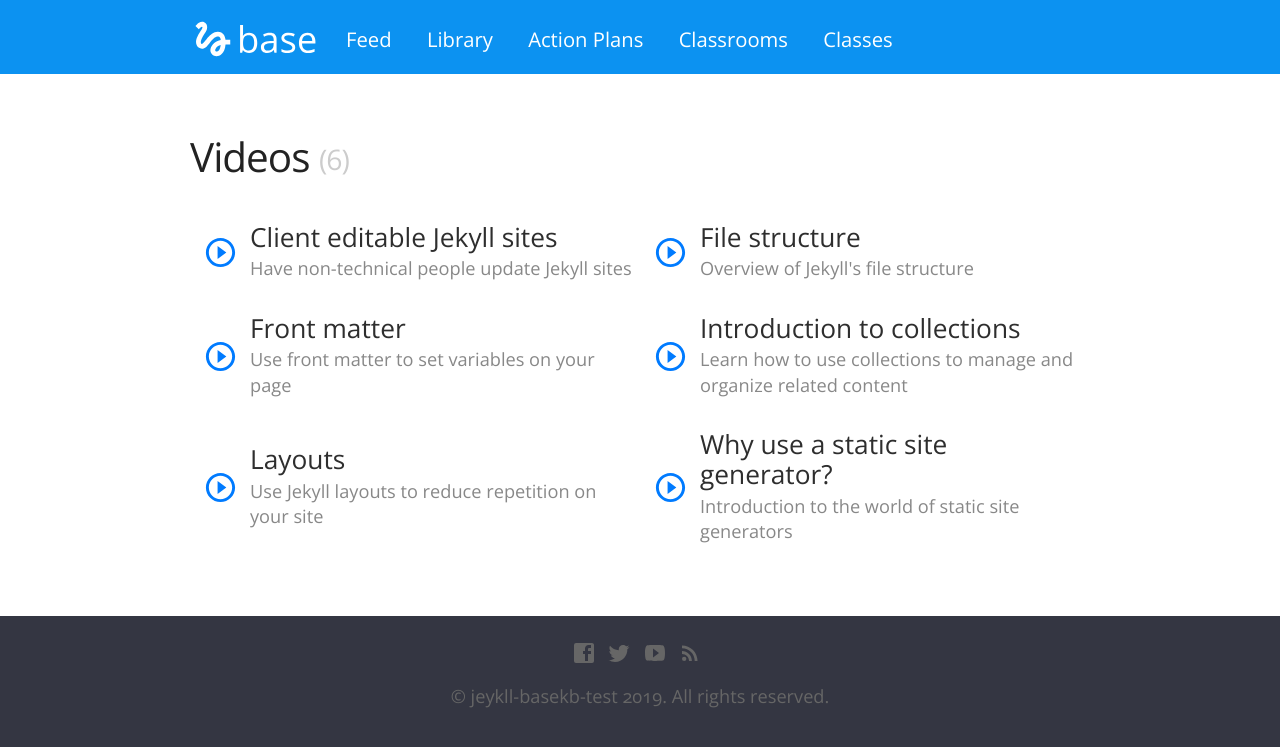
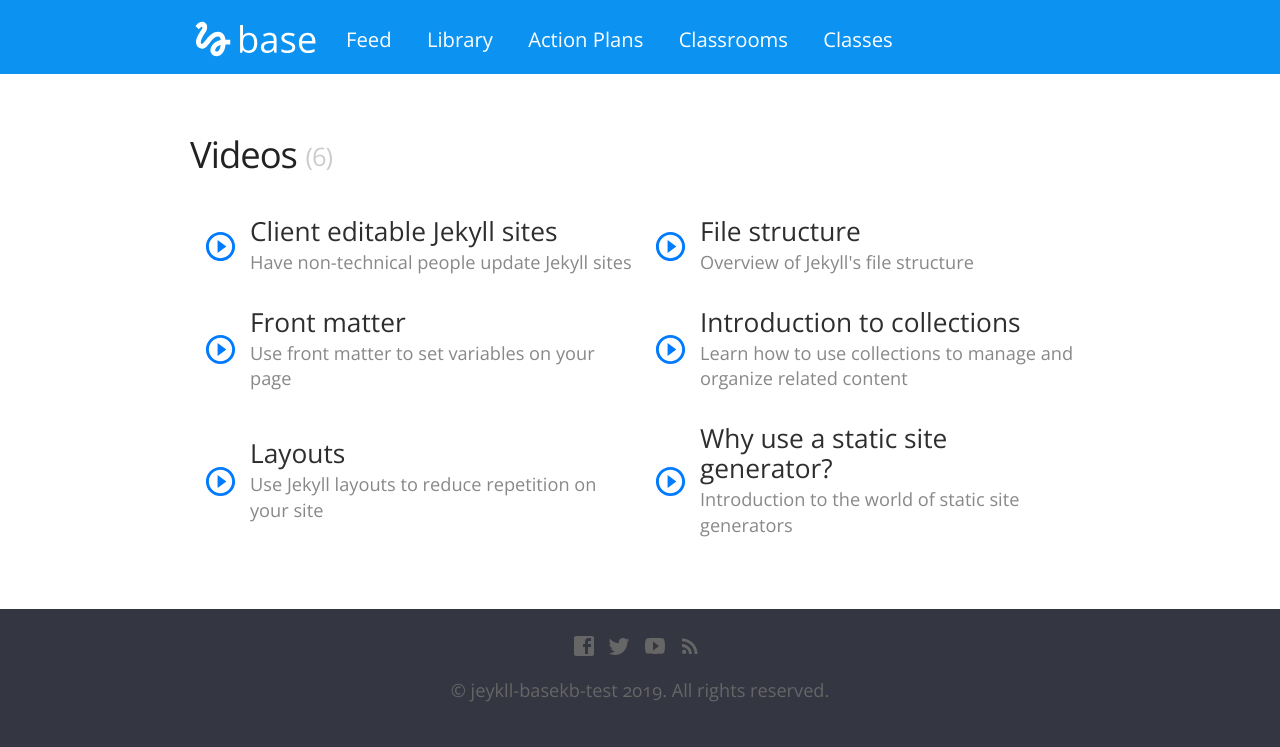
Before and after one commit to intrpr/jeykll-basekb-test, a Jekyll site: the page built from videos.html, in a window 1280 px wide. Shown: the top 747 px of the page. Built offline with Jekyll 4.4.1, drawn with Linux system fonts in a browser that asks for light colours; nearby versions of some CDN libraries.

Commit message:
Update typography.scss

```diff
--- a/_sass/typography.scss
+++ b/_sass/typography.scss
@@ -57,12 +57,12 @@ h1 {
 }
 
 h2 {
-	font-size: 200%;
+	font-size: 180%;
 	letter-spacing: -1px;
 }
 
 h3 {
-	font-size: 150%;
+	font-size: 140%;
 }
 
 h4 {
@@ -123,7 +123,7 @@ hr {
 	height: 1px;
 	border: 0;
 	border-top: #EFEFEF 1px solid;
-	margin: 3.2em 0;
+	margin: 1.3em 0;
 	padding: 0
 }
 
```
